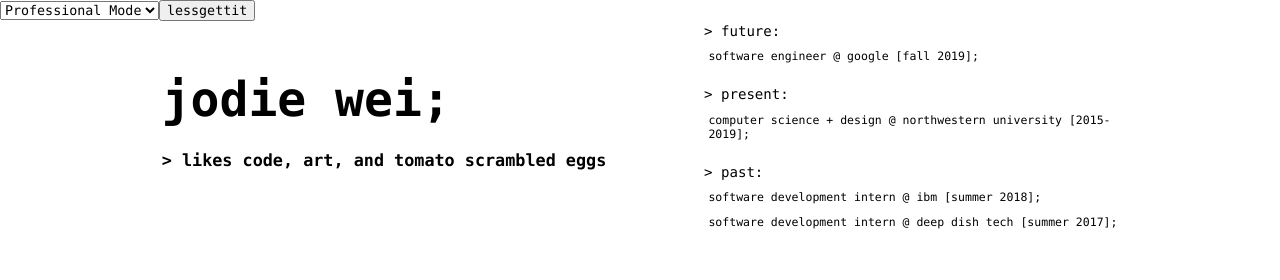
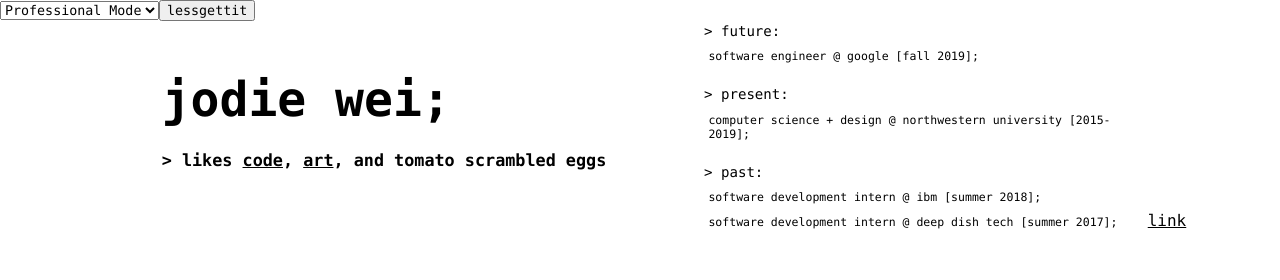
Before and after one commit to jrw192/me, a React (Create React App) app: page / in a window 1280 px wide. Shown: the top 280 px of the page. Built offline with nearby package versions, Linux system fonts and the light colour scheme.

Commit message:
links to other sites

```diff
--- a/src/components/Regular.css
+++ b/src/components/Regular.css
@@ -4,6 +4,10 @@ body {
 
 .appDiv {
 	position: fixed;
+}
+
+a {
+	color: inherit;
 }
 
 .mainDiv {
--- a/src/components/Regular.js
+++ b/src/components/Regular.js
@@ -13,7 +13,9 @@ export default class Regular extends React.Component {
 					<div id="title_content">
 						<br id="item" />
 						<h1 id="name" style={{color: this.props.nameColor}} onMouseOver={this.props.hoverFunc}>jodie wei;</h1>
-						<h3 id="tagline">> likes code, art, and tomato scrambled eggs<br/><br/><br/><br/><br/></h3>
+						<h3 id="tagline">> likes <a href="https://github.com/jrw192" target="_blank">code</a>,&nbsp;
+											<a href="https://www.instagram.com/f.ishbrains/" target="_blank">art</a>,
+											and tomato scrambled eggs<br/><br/><br/><br/><br/></h3>
 					</div>
 				</div>
 
@@ -26,6 +28,7 @@ export default class Regular extends React.Component {
 						<p className="item">software development intern @ ibm [summer 2018];</p>
 						<p className="item">software development intern @ deep dish tech [summer 2017];</p>
 				</div>
+				<a href="google.com">link</a>
 
                     <Projects items={this.props.data} bgColor={this.props.bgColor}></Projects>
 			</div>
```
